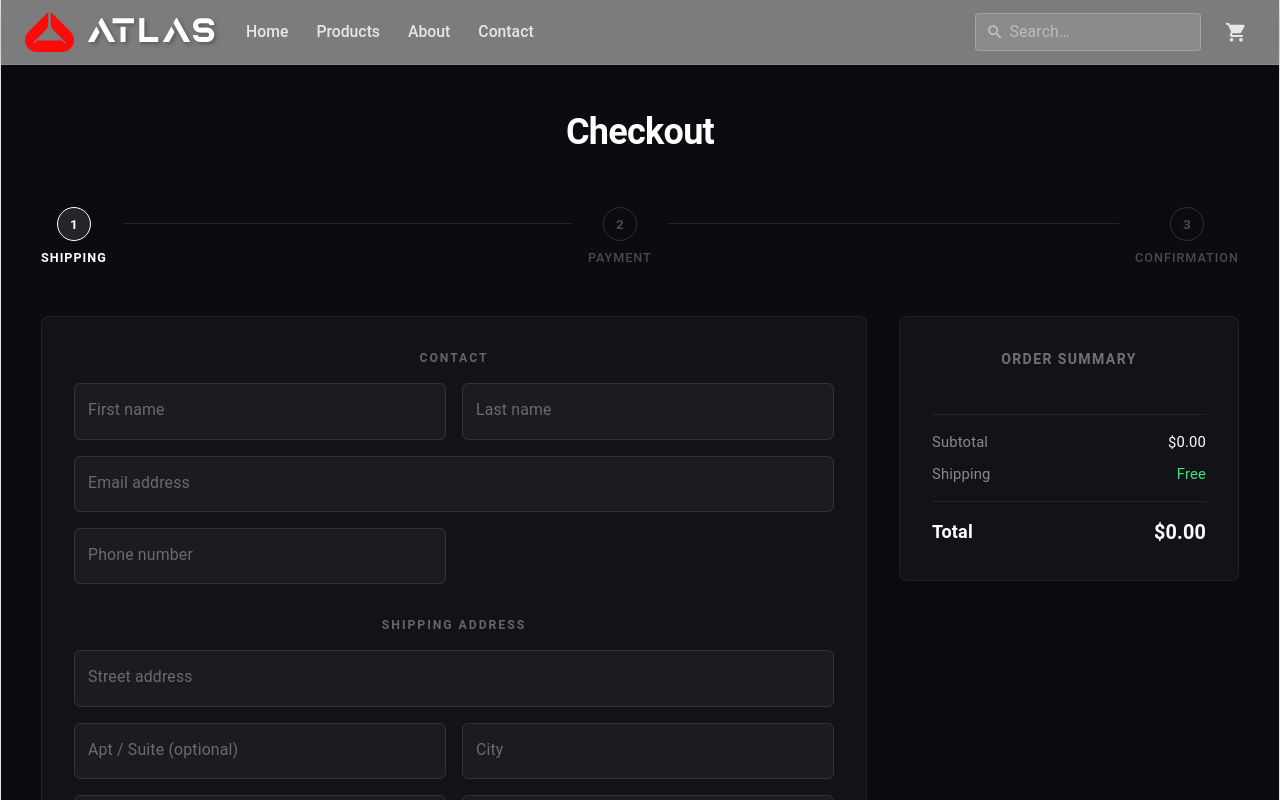
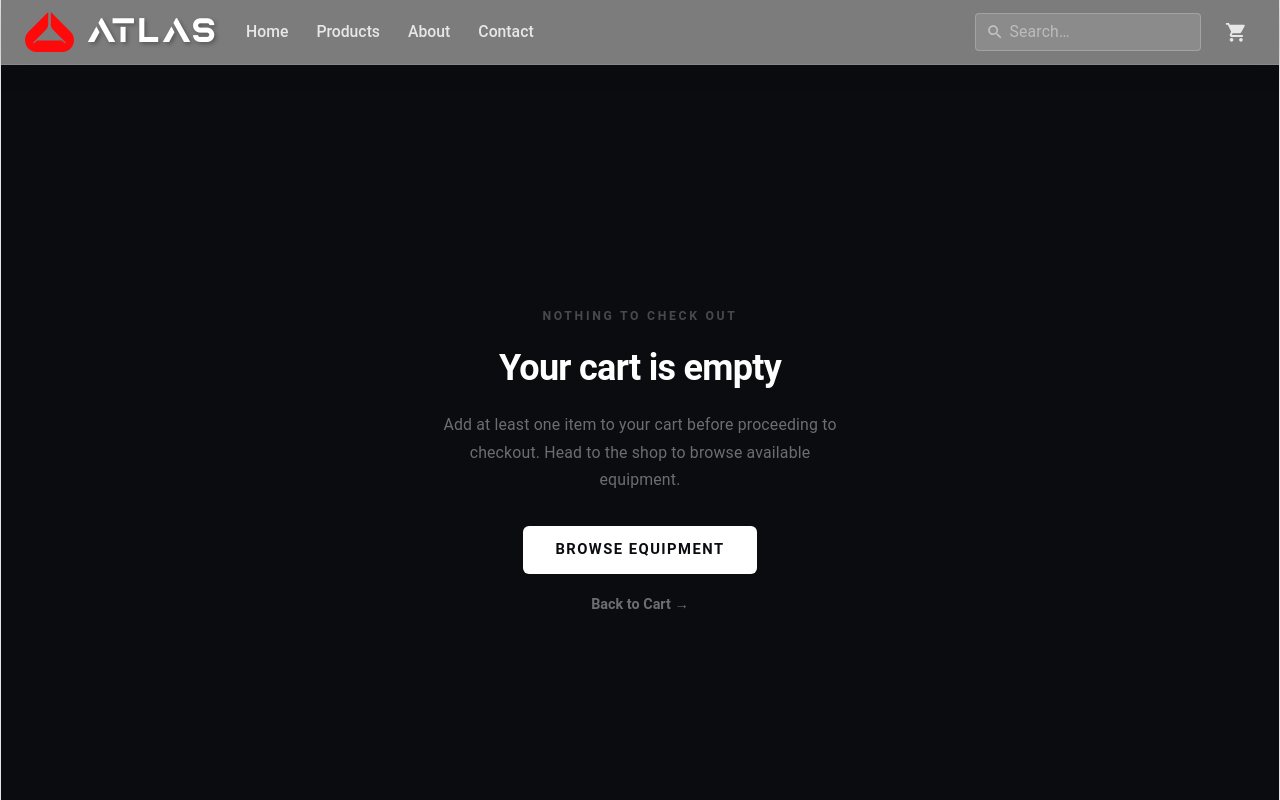
Before and after one commit to supercam19/Ecommerce-Site, a React (Vite) app: page /checkout in a window 1280 px wide. Shown: the top 800 px of the page. Built offline with nearby package versions, Linux system fonts and the light colour scheme.

Commit message:
Add empty cart checkout error

```diff
--- a/src/pages/Checkout.tsx
+++ b/src/pages/Checkout.tsx
@@ -410,6 +410,56 @@ export default function Checkout({ cartItems, setCartItems }: CheckoutProps) {
 
     const navigate = useNavigate();
 
+    if (cartItems.length === 0 && step !== "confirmation") {
+        return (
+            <Box sx={{ bgcolor: "#0a0c10", minHeight: "100vh", color: "#fff", display: "flex", alignItems: "center", justifyContent: "center", px: 3 }}>
+                <Box sx={{ textAlign: "center", maxWidth: 420 }}>
+                    <Typography sx={{ fontSize: "0.68rem", fontWeight: 700, letterSpacing: "0.22em", textTransform: "uppercase", color: "rgba(255,255,255,0.25)", mb: 2 }}>
+                        Nothing to check out
+                    </Typography>
+                    <Typography sx={{ fontSize: { xs: "1.5rem", md: "2rem" }, fontWeight: 700, letterSpacing: "-0.02em", mb: 2 }}>
+                        Your cart is empty
+                    </Typography>
+                    <Typography sx={{ fontSize: "0.88rem", color: "rgba(255,255,255,0.4)", lineHeight: 1.75, mb: 4 }}>
+                        Add at least one item to your cart before proceeding to checkout.
+                        Head to the shop to browse available equipment.
+                    </Typography>
+                    <Box sx={{ display: "flex", flexDirection: "column", gap: 1.5, alignItems: "center" }}>
+                        <Button
+                            onClick={() => navigate("/browse")}
+                            sx={{
+                                bgcolor: "#fff",
+                                color: "#0a0c10",
+                                fontWeight: 700,
+                                fontSize: "0.82rem",
+                                letterSpacing: "0.1em",
+                                textTransform: "uppercase",
+                                px: 4,
+                                py: 1.4,
+                                borderRadius: 1.5,
+                                "&:hover": { bgcolor: "rgba(255,255,255,0.88)" },
+                            }}
+                        >
+                            Browse Equipment
+                        </Button>
+                        <Button
+                            onClick={() => navigate("/cart")}
+                            sx={{
+                                color: "rgba(255,255,255,0.4)",
+                                fontSize: "0.8rem",
+                                textTransform: "none",
+                                fontWeight: 600,
+                                "&:hover": { color: "#fff", bgcolor: "transparent" },
+                            }}
+                        >
+                            Back to Cart →
+                        </Button>
+                    </Box>
+                </Box>
+            </Box>
+        );
+    }
+
     return (
         <Box sx={{ bgcolor: "#0a0c10", minHeight: "100vh", color: "#fff", px: { xs: 2, md: 5 }, py: 5 }}>
             <Typography sx={{ fontSize: { xs: "1.6rem", md: "2rem" }, fontWeight: 700, letterSpacing: "-0.02em", mb: 6 }}>
```
